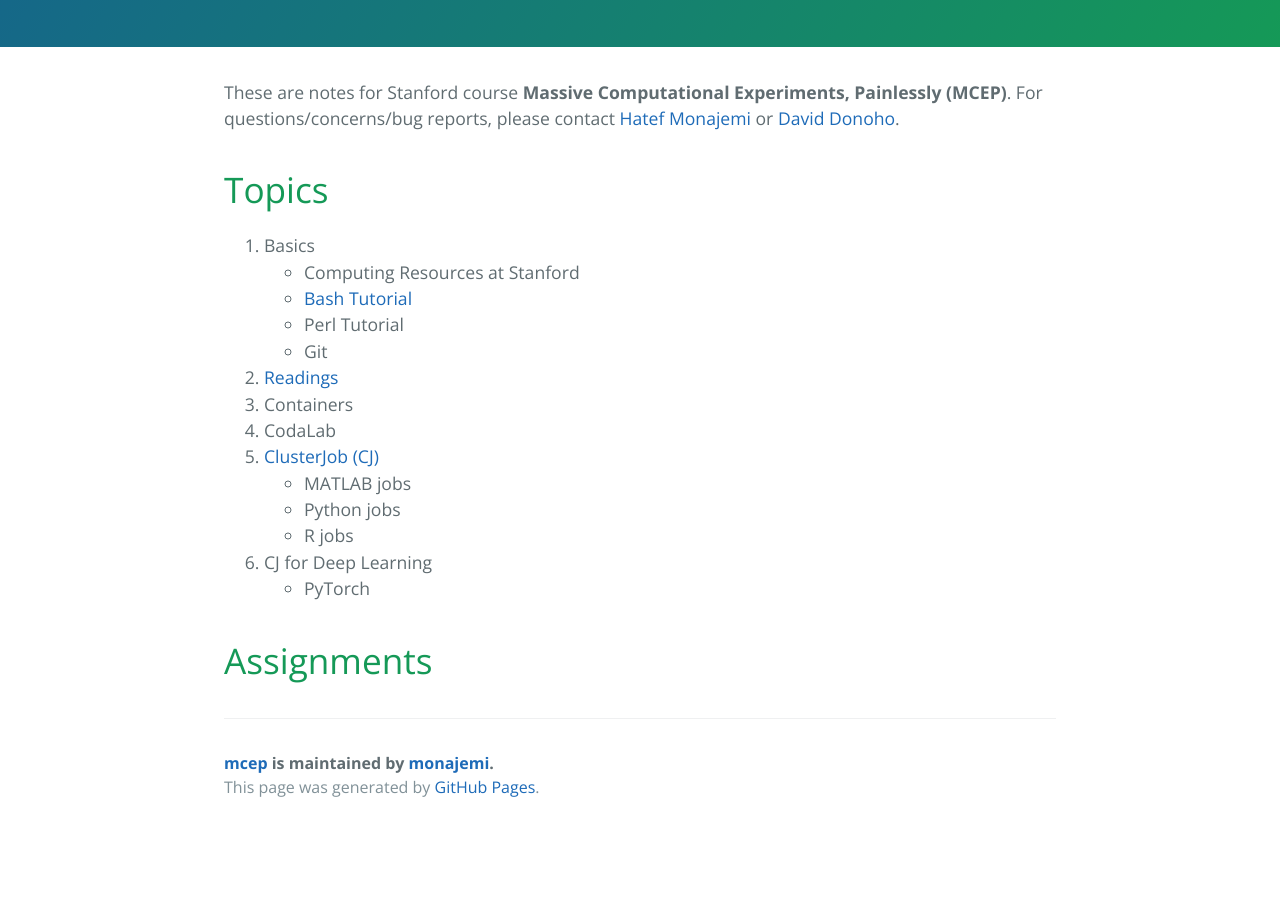
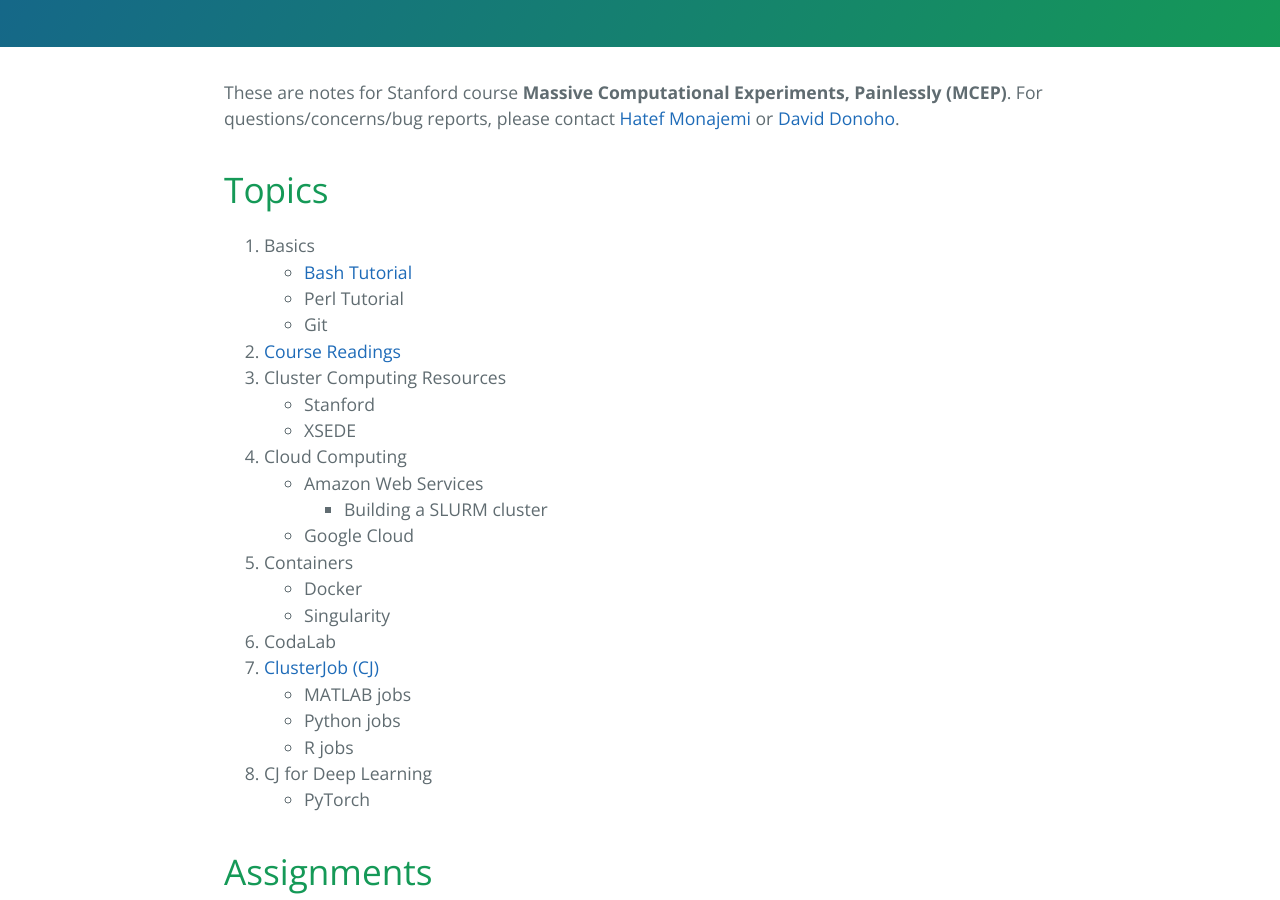
Before and after one commit to monajemi/mcep, a Jekyll site: the page built from index.md, in a window 1280 px wide and 900 px high, scrolled down 764 px. Built offline with Jekyll 4.4.1, drawn with Linux system fonts in a browser that asks for light colours; the repository's description, which GitHub fills in, is left out; before the commit the page ends 1595 px from its top, so only the background shows below that.

Commit message:
more topics added

```diff
--- a/index.md
+++ b/index.md
@@ -7,12 +7,20 @@ These are notes for Stanford course **Massive Computational Experiments, Painles
 # [](#topics)Topics
 
 1.  Basics
-    - Computing Resources at Stanford
 	- [Bash Tutorial](bash-tutorial)
 	- Perl Tutorial
     - Git
-1.  [Readings](readings)
+1.  [Course Readings](readings)
+1.  Cluster Computing Resources
+    - Stanford
+    - XSEDE
+1.  Cloud Computing
+    - Amazon Web Services
+        - Building a SLURM cluster
+    - Google Cloud
 1.  Containers
+    - Docker
+    - Singularity
 1.  CodaLab
 1.  [ClusterJob (CJ)](http://clusterjob.org)
 	- MATLAB jobs
```
